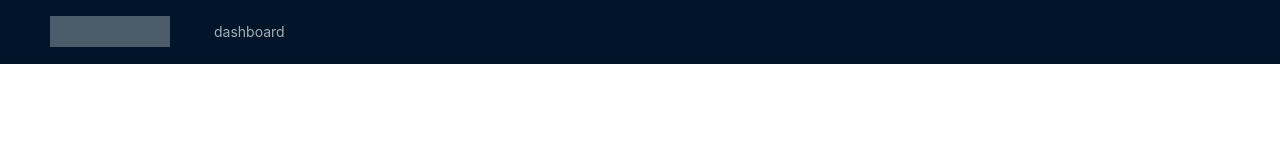
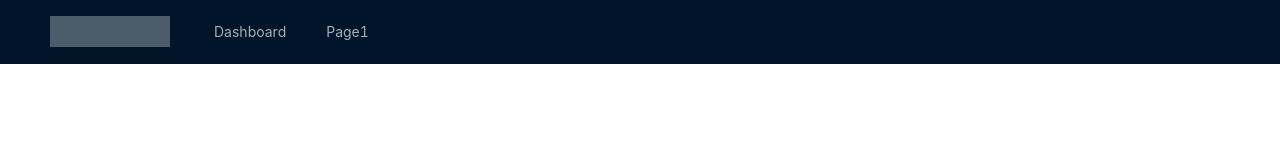
Before and after one commit to zlxiao97/cra-antd-template, a React (Create React App) app: page / in a window 1280 px wide. Shown: the top 160 px of the page. Built offline with nearby package versions, Linux system fonts and the light colour scheme.

Commit message:
feat: generate routes and menu by config

```diff
--- a/package.json
+++ b/package.json
@@ -11,6 +11,7 @@
     "react-dom": "^17.0.2",
     "react-router-dom": "^6.2.2",
     "react-scripts": "5.0.0",
+    "uuid": "^8.3.2",
     "web-vitals": "^2.1.4"
   },
   "scripts": {
--- /dev/null
+++ b/src/config/routes.js
@@ -0,0 +1,12 @@
+export default [
+  {
+    name: "Dashboard",
+    path: "dashboard",
+    component: require("../pages/Dashboard").default
+  },
+  {
+    name: "Page1",
+    path: "page1",
+    component: require("../pages/Page1").default
+  }
+];
--- a/src/layout/Menu/index.js
+++ b/src/layout/Menu/index.js
@@ -1,14 +1,11 @@
 import { Menu } from "antd";
-import { Link } from "react-router-dom";
+import routes from "../../config/routes";
+import { createMenuItem } from "./utils/createMenuItem";
 
 export default () => {
   return (
     <Menu theme="dark" mode="horizontal">
-      <Menu.Item key="1">
-        <Link key="1" to="/dashboard">
-          dashboard
-        </Link>
-      </Menu.Item>
+      {routes.map(createMenuItem)}
     </Menu>
   );
 };
--- /dev/null
+++ b/src/layout/Menu/utils/createMenuItem.js
@@ -0,0 +1,33 @@
+import { v4 as uuidv4 } from "uuid";
+import { Link } from "react-router-dom";
+import { Menu } from "antd";
+const { Item, SubMenu } = Menu;
+
+
+const createLeafNode = ({ path, name }) => (
+  <Item key={uuidv4()}>
+    <Link key={uuidv4()} to={`/${path}`}>
+      {name}
+    </Link>
+  </Item>
+);
+
+const createSubMenu = ({ route, path, name }) => (
+  <SubMenu key={uuidv4()} title={name}>
+    {route.children.map((child) => {
+      const { path: subPath } = child;
+      return createMenuItem({
+        ...child,
+        path: `${path}/${subPath}`
+      });
+    })}
+  </SubMenu>
+);
+
+export const createMenuItem = (route) => {
+  const { path, name } = route;
+  const _createMenuItem = route?.children?.length
+    ? createSubMenu
+    : createLeafNode;
+  return _createMenuItem({ route, path, name });
+};
--- a/src/pages/Dashboard/index.js
+++ b/src/pages/Dashboard/index.js
@@ -1,3 +1,7 @@
-export default ()=>{
-  return <h1>dashboard</h1>
-}
+export default () => {
+  return (
+    <>
+      <h1>dashboard</h1>
+    </>
+  );
+};
--- a/src/pages/Page1/index.js
+++ b/src/pages/Page1/index.js
@@ -1,3 +1,3 @@
 export default () => {
-  return <h1></h1>;
+  return <h1>page1</h1>;
 };
--- a/src/router/index.jsx
+++ b/src/router/index.jsx
@@ -1,13 +1,14 @@
 import { BrowserRouter, Route, Routes } from "react-router-dom";
 import App from "../App";
-import Dashboard from "../pages/Dashboard";
+import routes from "../config/routes";
+import { createRoutes } from "./utils/createRoutes";
 
 export default () => {
   return (
     <BrowserRouter>
       <Routes>
         <Route path="/" element={<App />}>
-          <Route path="dashboard" element={<Dashboard />}></Route>
+          {createRoutes(routes)}
         </Route>
       </Routes>
     </BrowserRouter>
--- /dev/null
+++ b/src/router/utils/createRoutes.js
@@ -0,0 +1,15 @@
+import { Route } from "react-router-dom";
+import { v4 as uuidv4 } from "uuid";
+
+const createRoute = (route) => {
+  const { path, component: Compoent } = route;
+  return (
+    <Route key={uuidv4()} path={path} element={<Compoent />}>
+      {route?.children?.length ? route.children.map(createRoute) : null}
+    </Route>
+  );
+};
+
+export const createRoutes = (routes) => {
+  return routes.map(createRoute);
+};
```
Also changed, not shown: 1 other file (tests, documents, lock files or other folders).
